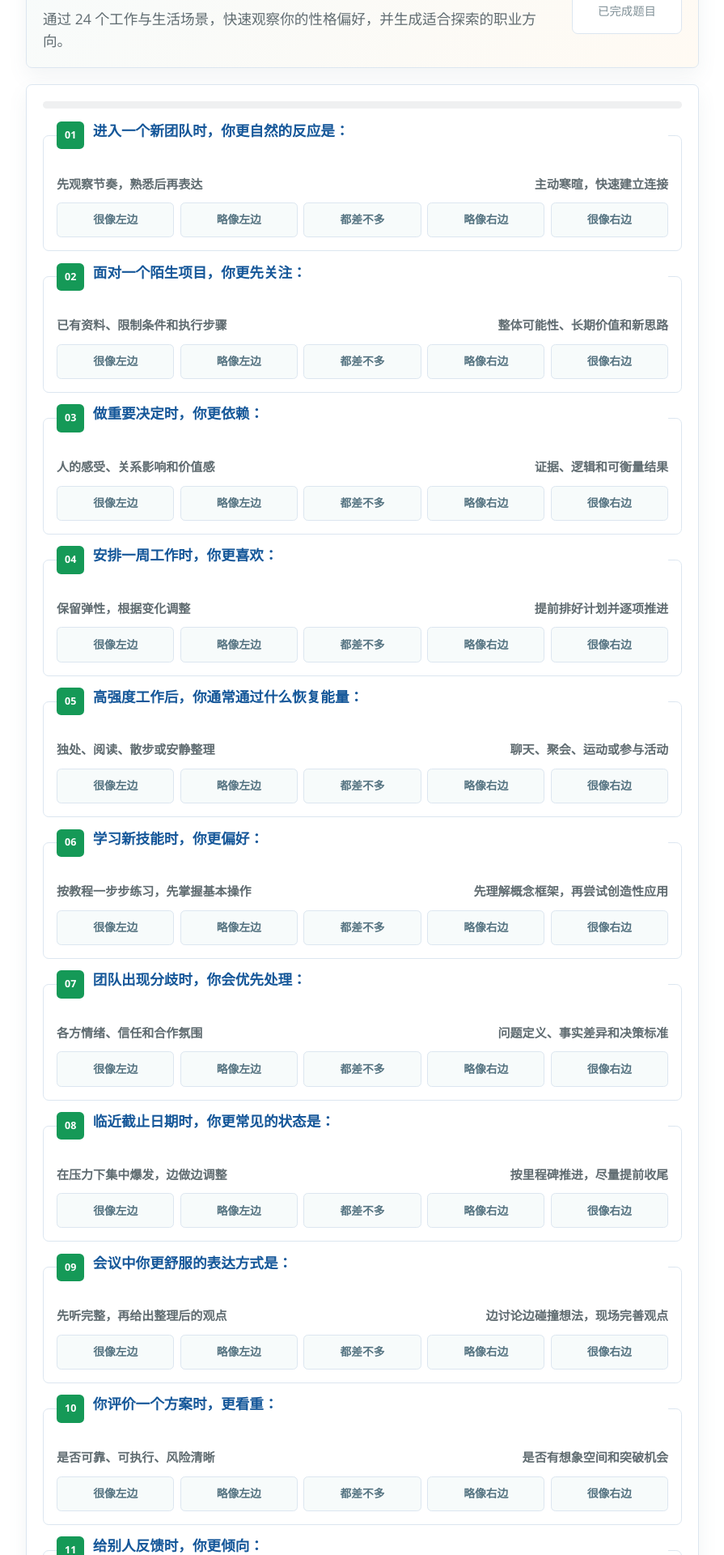
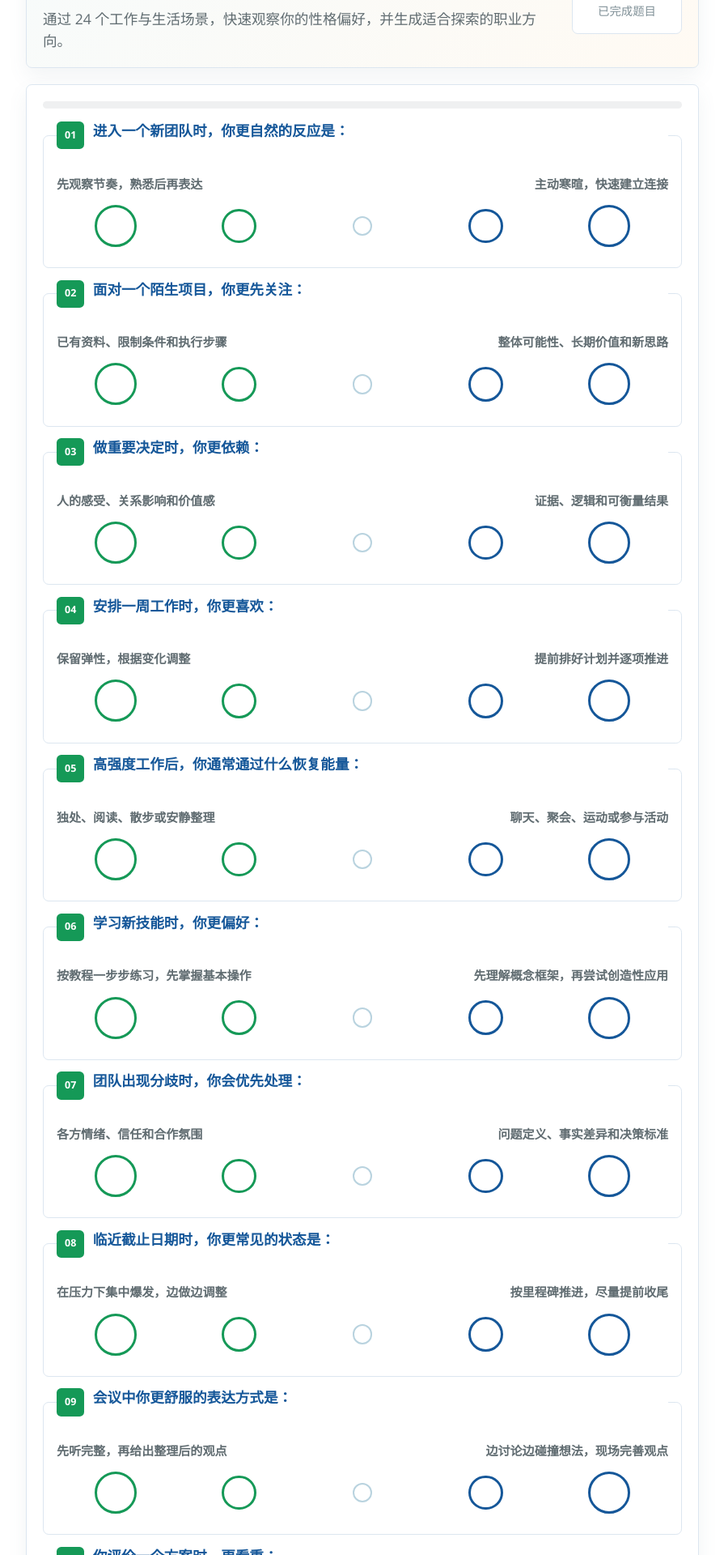
Before and after one commit to holiday-toby/holiday-toby.github.io, a Jekyll site: the page built from career-test/index.html, in a window 1280 px wide. Shown: the part 500-2420 px from the top of the page at 81% size, without its empty margins (192-1087 px from the left). Built offline with Jekyll 4.4.1, drawn with Linux system fonts in a browser that asks for light colours; some of the changed text lies outside the part shown.

Commit message:
Refine MBTI scale controls

```diff
--- a/career-test/mbti.js
+++ b/career-test/mbti.js
@@ -195,11 +195,11 @@
   ];
 
   var scale = [
-    { value: -2, label: "很像左边" },
-    { value: -1, label: "略像左边" },
-    { value: 0, label: "都差不多" },
-    { value: 1, label: "略像右边" },
-    { value: 2, label: "很像右边" }
+    { value: -2, label: "强烈偏向前一项", strength: "strong" },
+    { value: -1, label: "略微偏向前一项", strength: "medium" },
+    { value: 0, label: "中立或都差不多", strength: "neutral" },
+    { value: 1, label: "略微偏向后一项", strength: "medium" },
+    { value: 2, label: "强烈偏向后一项", strength: "strong" }
   ];
 
   var axisMeta = {
@@ -351,15 +351,19 @@
         var options = scale
           .map(function (option) {
             return (
-              '<label class="career-scale-option">' +
+              '<label class="career-scale-option" data-value="' +
+              option.value +
+              '" data-strength="' +
+              option.strength +
+              '">' +
               '<input type="radio" name="q' +
               index +
               '" value="' +
               option.value +
+              '" aria-label="' +
+              option.label +
               '">' +
-              "<span>" +
-              option.label +
-              "</span>" +
+              '<span aria-hidden="true"></span>' +
               "</label>"
             );
           })
--- a/css/cayman.css
+++ b/css/cayman.css
@@ -497,7 +497,7 @@ a:hover { text-decoration: underline; }
   display: grid;
   grid-template-columns: repeat(2, minmax(0, 1fr));
   gap: 0.75rem;
-  margin: 0.95rem 0 0.75rem;
+  margin: 0.95rem 0 0.35rem;
   color: #606c71;
   font-size: 0.94rem;
 }
@@ -509,12 +509,17 @@ a:hover { text-decoration: underline; }
 .career-scale {
   display: grid;
   grid-template-columns: repeat(5, minmax(0, 1fr));
-  gap: 0.45rem;
+  gap: 0.35rem;
+  align-items: center;
+  min-height: 4.4rem;
 }
 
 .career-scale-option {
   position: relative;
   min-width: 0;
+  display: grid;
+  place-items: center;
+  min-height: 3.75rem;
 }
 
 .career-scale-option input {
@@ -526,28 +531,68 @@ a:hover { text-decoration: underline; }
 .career-scale-option span {
   display: grid;
   place-items: center;
-  min-height: 2.7rem;
-  padding: 0.45rem 0.5rem;
-  border: 1px solid #dce6f0;
-  border-radius: 0.35rem;
-  background: #f7fbfb;
-  color: #567482;
-  font-size: 0.86rem;
-  font-weight: 700;
-  line-height: 1.2;
-  text-align: center;
+  width: 2.25rem;
+  height: 2.25rem;
+  border: 0.18rem solid #b9d3df;
+  border-radius: 999px;
+  background: #fff;
+  box-shadow: inset 0 0 0 0.35rem #fff;
   cursor: pointer;
+  transition: background-color 0.18s ease, border-color 0.18s ease, box-shadow 0.18s ease, transform 0.18s ease;
+}
+
+.career-scale-option[data-strength="strong"] span {
+  width: 3.25rem;
+  height: 3.25rem;
+  border-width: 0.22rem;
+}
+
+.career-scale-option[data-strength="medium"] span {
+  width: 2.65rem;
+  height: 2.65rem;
+  border-width: 0.2rem;
+}
+
+.career-scale-option[data-strength="neutral"] span {
+  width: 1.55rem;
+  height: 1.55rem;
+}
+
+.career-scale-option[data-value^="-"] span {
+  border-color: #159957;
+}
+
+.career-scale-option[data-value="0"] span {
+  border-color: #b9d3df;
+}
+
+.career-scale-option[data-value="1"] span,
+.career-scale-option[data-value="2"] span {
+  border-color: #155799;
 }
 
 .career-scale-option input:focus + span {
-  outline: 2px solid #b9d3df;
-  outline-offset: 2px;
+  outline: 0.18rem solid rgba(21, 87, 153, 0.22);
+  outline-offset: 0.2rem;
 }
 
 .career-scale-option input:checked + span {
-  border-color: #159957;
-  background: #159957;
-  color: #fff;
+  background: currentColor;
+  box-shadow: inset 0 0 0 0.32rem #fff, 0 0 0 0.22rem rgba(21, 87, 153, 0.1);
+  transform: translateY(-0.08rem);
+}
+
+.career-scale-option[data-value^="-"] input:checked + span {
+  color: #159957;
+}
+
+.career-scale-option[data-value="0"] input:checked + span {
+  color: #819198;
+}
+
+.career-scale-option[data-value="1"] input:checked + span,
+.career-scale-option[data-value="2"] input:checked + span {
+  color: #155799;
 }
 
 .career-actions {
@@ -972,15 +1017,39 @@ a:hover { text-decoration: underline; }
   }
 
   .career-choice-labels {
-    grid-template-columns: 1fr;
+    grid-template-columns: repeat(2, minmax(0, 1fr));
+    gap: 0.65rem;
+    margin-top: 0.8rem;
+    font-size: 0.92rem;
   }
 
   .career-choice-labels strong:last-child {
-    text-align: left;
+    text-align: right;
   }
 
   .career-scale {
-    grid-template-columns: 1fr;
+    grid-template-columns: repeat(5, minmax(2.6rem, 1fr));
+    gap: 0.15rem;
+    min-height: 3.7rem;
+  }
+
+  .career-scale-option {
+    min-height: 3.35rem;
+  }
+
+  .career-scale-option[data-strength="strong"] span {
+    width: 2.8rem;
+    height: 2.8rem;
+  }
+
+  .career-scale-option[data-strength="medium"] span {
+    width: 2.25rem;
+    height: 2.25rem;
+  }
+
+  .career-scale-option[data-strength="neutral"] span {
+    width: 1.35rem;
+    height: 1.35rem;
   }
 
   .career-actions {
```
